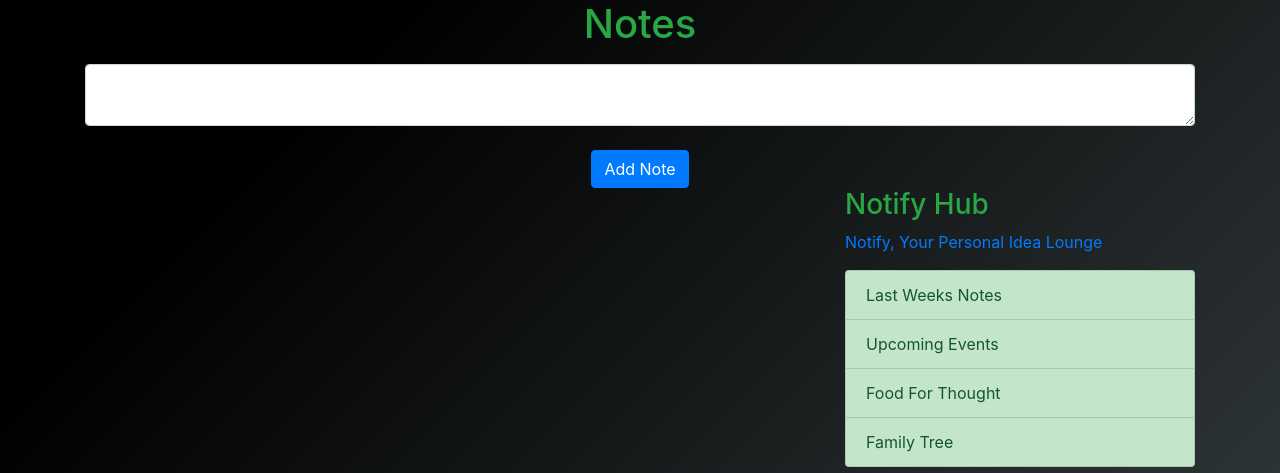
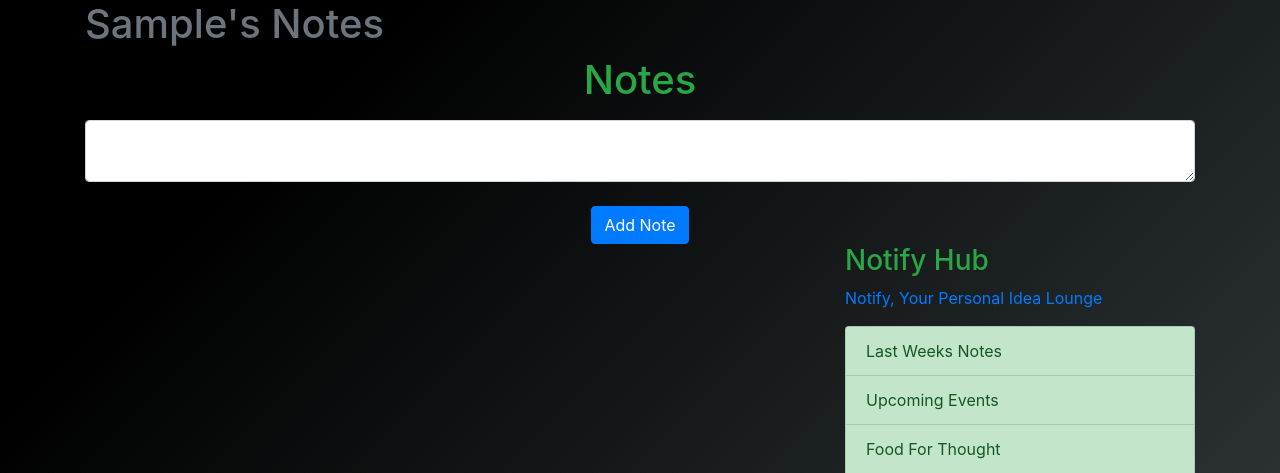
Before and after one commit to Markkelvin14/Notify, a Flask app: page / in a window 1280 px wide. Shown: the part 72-545 px from the top of the page. Run offline with Flask 3, Linux system fonts and the light colour scheme; the visitor is signed in with stand-in values (Sample User, id 1); data that the repository does not hold is empty; some libraries are stand-ins or nearby versions.

Commit message:
Update home.html

```diff
--- a/website/templates/home.html
+++ b/website/templates/home.html
@@ -1,8 +1,14 @@
 {% extends "layout.html" %} {% block title %}Home{% endblock %} {% block content
 %}
+<div class="article-metadata">
+  <div class="article-title">
+<h1><div class="text-secondary">{{ user.first_name }}'s Notes</h1>
+</div>
+</div>
 <h1 class='text-success' align="center">Notes</h1>
-<ul class='text-secondary' class="list-group list-group-flush" id="notes">
+<ul class='text-white' class="list-group list-group-flush" id="notes">
   {% for note in user.notes %}
+  <h5><a class="article-title"></a></h5>
   <li class='media-body' class="list-group-item">
     {{ note.data }}
     <button type="button" class="close" onClick="deleteNote({{ note.id }})">
```
